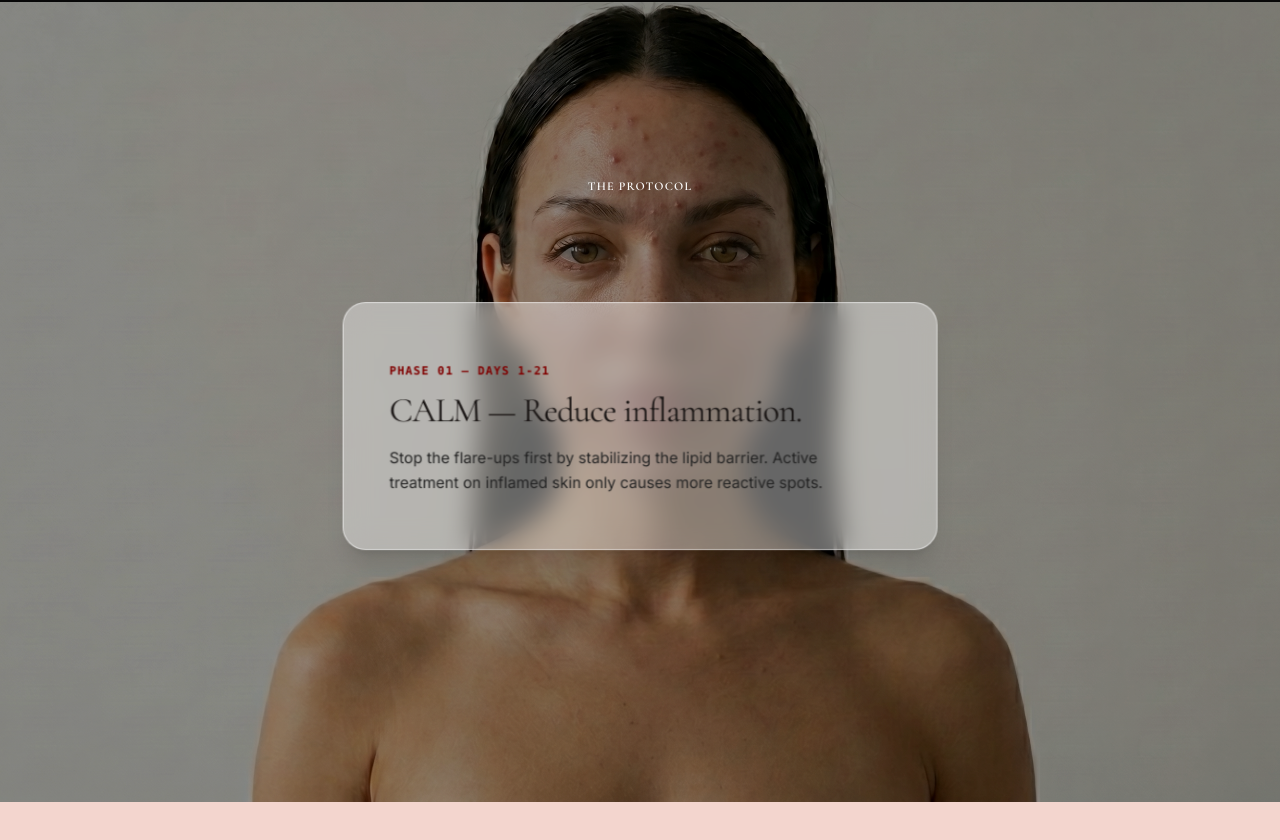
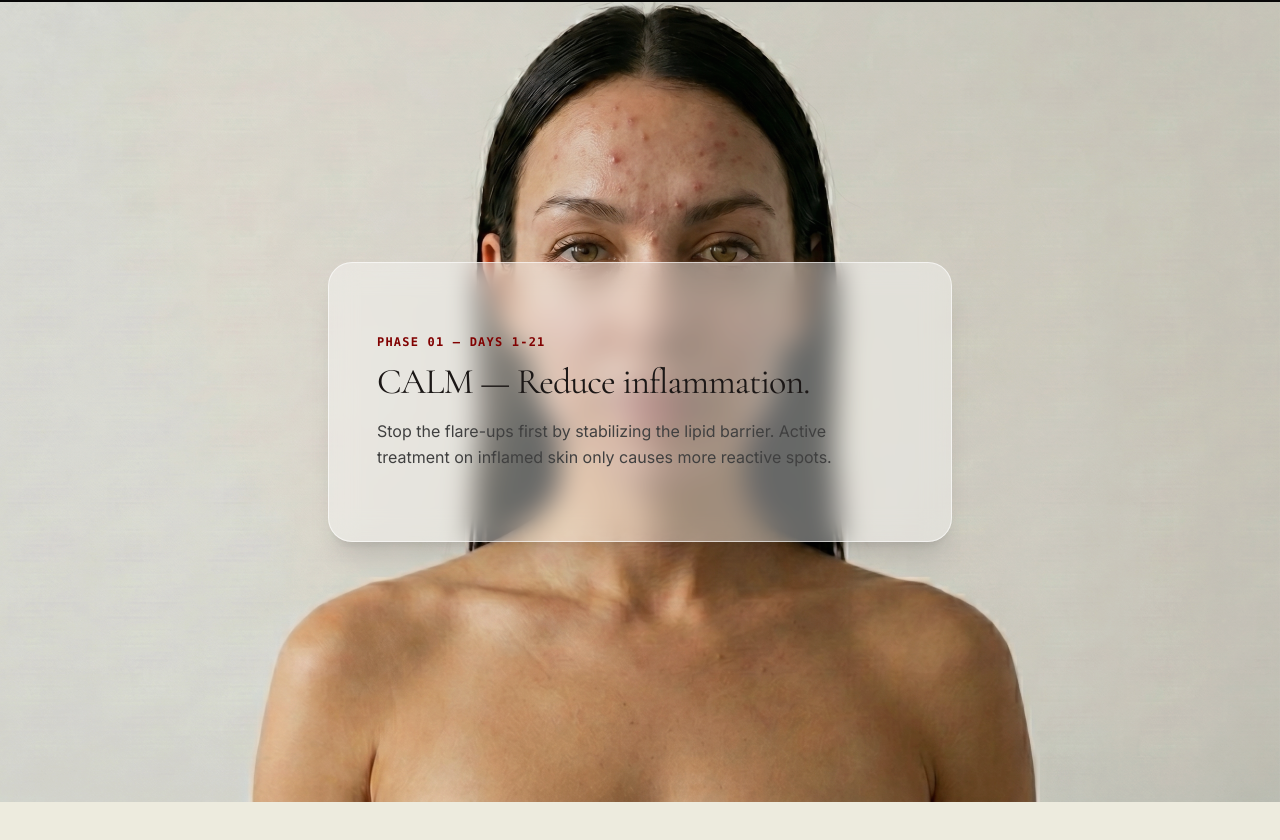
Before and after one commit to axiomhq0-create/acne-reset-landing, a Next.js app: page / in a window 1280 px wide. Shown: the part 1742-2582 px from the top of the page. Built offline with nearby package versions, Linux system fonts and the light colour scheme; grey boxes are pictures that could not be loaded.

Commit message:
perf: optimize scroll stack transitions with hardware acceleration to eliminate lag

```diff
--- a/src/components/ScrollStack.tsx
+++ b/src/components/ScrollStack.tsx
@@ -1,209 +1,95 @@
 "use client";
 
-import React, { useRef, useState, useEffect } from "react";
-import Image from "next/image";
-import { motion, useScroll, useTransform, useSpring } from "framer-motion";
+import React, { useState, useEffect, useRef } from "react";
+import { motion, useScroll, useMotionValueEvent } from "framer-motion";
 
 export default function ScrollStack() {
   const containerRef = useRef<HTMLDivElement>(null);
+  const [activeStep, setActiveStep] = useState(0);
 
+  // Hook into the native scroll velocity safely
   const { scrollYProgress } = useScroll({
     target: containerRef,
     offset: ["start start", "end end"]
   });
 
-  const springConfig = { stiffness: 45, damping: 15, mass: 0.8 };
-
-  // Map scroll progress to background image opacity fades (Human Evolution Engine)
-  const bgOpacity0 = useSpring(useTransform(scrollYProgress, [0, 0.33, 0.43], [1, 1, 0]), springConfig);
-  const bgOpacity1 = useSpring(useTransform(scrollYProgress, [0.33, 0.43, 0.66, 0.76], [0, 1, 1, 0]), springConfig);
-  const bgOpacity2 = useSpring(useTransform(scrollYProgress, [0.66, 0.76, 1], [0, 0, 1]), springConfig);
-
-  // Cards lift, stack, and compress linearly
-  const scale0 = useSpring(useTransform(scrollYProgress, [0, 0.33, 0.43], [1, 0.95, 0.95]), springConfig);
-  const opacity0 = useSpring(useTransform(scrollYProgress, [0, 0.33, 0.43], [1, 1, 0]), springConfig);
-
-  const y1 = useSpring(useTransform(scrollYProgress, [0, 0.23, 0.33, 0.66], [400, 400, 0, 0]), springConfig);
-  const scale1 = useSpring(useTransform(scrollYProgress, [0, 0.23, 0.33, 0.66, 0.76], [0.95, 0.95, 1, 1, 0.95]), springConfig);
-  const opacity1 = useSpring(useTransform(scrollYProgress, [0, 0.23, 0.33, 0.66, 0.76], [0, 0, 1, 1, 0]), springConfig);
-
-  const y2 = useSpring(useTransform(scrollYProgress, [0, 0.56, 0.66], [800, 800, 0]), springConfig);
-  const scale2 = useSpring(useTransform(scrollYProgress, [0, 0.56, 0.66], [0.95, 0.95, 1]), springConfig);
-  const opacity2 = useSpring(useTransform(scrollYProgress, [0, 0.56, 0.66], [0, 0, 1]), springConfig);
-
-  // Active card index tracked from scroll progress
-  const [activeCard, setActiveCard] = useState(0);
-
-  useEffect(() => {
-    const unsubscribe = scrollYProgress.onChange((latest) => {
+  // Debounce scroll milestones to prevent frame-dropping text recalculations
+  useMotionValueEvent(scrollYProgress, "change", (latest) => {
     if (latest < 0.33) {
-        setActiveCard(0);
-      } else if (latest < 0.66) {
-        setActiveCard(1);
+      if (activeStep !== 0) setActiveStep(0);
+    } else if (latest >= 0.33 && latest < 0.66) {
+      if (activeStep !== 1) setActiveStep(1);
     } else {
-        setActiveCard(2);
+      if (activeStep !== 2) setActiveStep(2);
     }
   });
-    return () => unsubscribe();
-  }, [scrollYProgress]);
+
+  const phases = [
+    { tagline: "PHASE 01 — DAYS 1-21", title: "CALM — Reduce inflammation.", desc: "Stop the flare-ups first by stabilizing the lipid barrier. Active treatment on inflamed skin only causes more reactive spots." },
+    { tagline: "PHASE 02 — DAYS 22-66", title: "CLEAR — Treat stable skin.", desc: "Introduce targeted active ingredients once the skin is stabilized, healthy, and ready to absorb clear-agent routines." },
+    { tagline: "PHASE 03 — ONGOING", title: "MAINTAIN — Keep results.", desc: "Lock in clear skin permanently with a simplified daily maintenance protocol to prevent returning blemishes." }
+  ];
+
+  const bgPortraits = [
+    "/Reduce_the_intensity_of_the_202606261417.jpeg",
+    "/The_background_is_light_and_202606261423.jpeg",
+    "/Remove_the_black_dress_and_202606261411.jpeg"
+  ];
 
   return (
-    <section ref={containerRef} className="relative w-full h-[300vh] bg-[#F3D5CE] z-20">
-      {/* Sticky Inner Frame that pins the image and cards while scrolling */}
-      <div className="sticky top-0 w-full h-screen flex flex-col items-center justify-center overflow-hidden">
+    // h-[200vh] provides optimal scroll pacing without feeling dragged out or endless
+    <div ref={containerRef} className="relative w-full h-[200vh] bg-[#EDEBDE] z-20">
+      <div className="sticky top-0 w-full h-screen overflow-hidden flex items-center justify-center">
 
-        {/* The background portrait behind the cards (Evolution Engine) */}
-        <div className="absolute inset-0 z-0">
-          <motion.div style={{ opacity: bgOpacity0 }} className="absolute inset-0 w-full h-full">
-            <Image
-              src="/Reduce_the_intensity_of_the_202606261417.jpeg"
-              alt="Protagonist Calm State (Raw skin texture, expression tense/vulnerable)"
-              fill
-              className="object-cover brightness-[0.7] contrast-[1.02]"
-              sizes="100vw"
+        {/* OPTIMIZED BACKGROUND HARDWARE TRANSITION LAYER */}
+        <div className="absolute inset-0 z-0 bg-[#EDEBDE] will-change-transform">
+          {/* Render your three human phase evolution portraits stacked absolutely */}
+          {[0, 1, 2].map((idx) => (
+            <div
+              key={idx}
+              className="absolute inset-0 transition-opacity duration-700 ease-in-out bg-cover bg-center"
+              style={{
+                opacity: activeStep === idx ? 1 : 0,
+                // Force hardware rendering via GPU
+                transform: 'translateZ(0)',
+                backgroundImage: `url('${bgPortraits[idx]}')`,
+              }}
             />
-          </motion.div>
-          <motion.div style={{ opacity: bgOpacity1 }} className="absolute inset-0 w-full h-full">
-            <Image
-              src="/The_background_is_light_and_202606261423.jpeg"
-              alt="Protagonist Clear State (Skin noticeably settling, posture softening)"
-              fill
-              className="object-cover brightness-[0.7] contrast-[1.02]"
-              sizes="100vw"
-            />
-          </motion.div>
-          <motion.div style={{ opacity: bgOpacity2 }} className="absolute inset-0 w-full h-full">
-            <Image
-              src="/Remove_the_black_dress_and_202606261411.jpeg"
-              alt="Protagonist Maintain State (Radical, radiant confidence, warm light bloom)"
-              fill
-              className="object-cover brightness-[0.7] contrast-[1.02]"
-              sizes="100vw"
-            />
-          </motion.div>
+          ))}
+          <div className="absolute inset-0 bg-neutral-900/10 pointer-events-none" />
         </div>
 
-        {/* Dark Overlay for Text readability */}
-        <div className="absolute inset-0 bg-black/20 pointer-events-none" />
-
-        {/* The Text Layout Container */}
-        <div className="relative z-10 max-w-2xl w-full px-6 text-center">
-          <h2 className="font-serif text-xs uppercase tracking-widest text-white mb-2 font-semibold drop-shadow-sm">The Protocol</h2>
-
-          {/* Loop structure generating the 3 cards safely inside the viewport zone */}
-          <div className="relative w-full max-w-2xl h-[400px] mt-8 flex items-center justify-center mx-auto">
-
-            {/* Card 1 */}
-            <motion.div
-              style={{
-                scale: scale0,
-                opacity: opacity0,
-                zIndex: 10,
-                transform: "translateZ(0)",
-                willChange: "transform, opacity",
-              }}
-              className={`absolute w-full max-w-2xl min-h-[260px] mx-auto p-8 md:p-12 flex flex-col justify-center text-left rounded-3xl border transition-all duration-300 ${
-                activeCard === 0
-                  ? "bg-white/40 backdrop-blur-[14px] border-white/60 shadow-xl"
-                  : "bg-transparent backdrop-blur-none border-transparent shadow-none"
+        {/* CONTRAST EDITORIAL TEXT CARD CONTAINER */}
+        <div className="relative z-10 w-full max-w-2xl px-6 mx-auto">
+          <div className="relative w-full min-h-[280px] flex items-center justify-center">
+            {phases.map((phase, index) => {
+              const isActive = index === activeStep;
+              return (
+                <div
+                  key={index}
+                  className={`absolute inset-0 p-8 md:p-12 flex flex-col justify-center rounded-3xl border transition-all duration-500 ease-out will-change-transform ${
+                    isActive
+                      ? "opacity-100 translate-y-0 bg-white/40 backdrop-blur-[14px] border-white/60 shadow-xl"
+                      : "opacity-0 translate-y-4 bg-transparent backdrop-blur-none border-transparent pointer-events-none"
                   }`}
-            >
-              <motion.div
-                animate={{
-                  opacity: activeCard === 0 ? 1 : 0,
-                  y: activeCard === 0 ? 0 : -20
-                }}
-                transition={{ duration: 0.4, ease: "easeInOut" }}
-                className="w-full h-full block text-left"
+                  style={{ transform: 'translateZ(0)' }}
                 >
                   <span className="text-xs font-mono uppercase tracking-widest text-[#810100] font-semibold">
-                  PHASE 01 — DAYS 1-21
+                    {phase.tagline}
                   </span>
-                <h3 className="font-serif text-3xl md:text-4xl text-[#1B1716] tracking-tight mt-3 mb-4">
-                  CALM — Reduce inflammation.
+                  <h3 className="font-serif text-2xl md:text-4xl text-[#1B1716] tracking-tight mt-3 mb-4">
+                    {phase.title}
                   </h3>
-                <p className="text-sm md:text-base text-neutral-800 leading-relaxed max-w-xl">
-                  Stop the flare-ups first by stabilizing the lipid barrier. Active treatment on inflamed skin only causes more reactive spots.
+                  <p className="text-sm md:text-base text-neutral-700 leading-relaxed max-w-xl">
+                    {phase.desc}
                   </p>
-              </motion.div>
-            </motion.div>
-
-            {/* Card 2 */}
-            <motion.div
-              style={{
-                y: y1,
-                scale: scale1,
-                opacity: opacity1,
-                zIndex: 11,
-                transform: "translateZ(0)",
-                willChange: "transform, opacity",
-              }}
-              className={`absolute w-full max-w-2xl min-h-[260px] mx-auto p-8 md:p-12 flex flex-col justify-center text-left rounded-3xl border transition-all duration-300 ${
-                activeCard === 1
-                  ? "bg-white/40 backdrop-blur-[14px] border-white/60 shadow-xl"
-                  : "bg-transparent backdrop-blur-none border-transparent shadow-none"
-              }`}
-            >
-              <motion.div
-                animate={{
-                  opacity: activeCard === 1 ? 1 : 0,
-                  y: activeCard === 1 ? 0 : (activeCard > 1 ? -20 : 20)
-                }}
-                transition={{ duration: 0.4, ease: "easeInOut" }}
-                className="w-full h-full block text-left"
-              >
-                <span className="text-xs font-mono uppercase tracking-widest text-[#810100] font-semibold">
-                  PHASE 02 — DAYS 22-66
-                </span>
-                <h3 className="font-serif text-3xl md:text-4xl text-[#1B1716] tracking-tight mt-3 mb-4">
-                  CLEAR — Treat stable skin.
-                </h3>
-                <p className="text-sm md:text-base text-neutral-800 leading-relaxed max-w-xl">
-                  Introduce targeted active ingredients once the skin is stabilized, healthy, and ready to absorb clear-agent routines.
-                </p>
-              </motion.div>
-            </motion.div>
-
-            {/* Card 3 */}
-            <motion.div
-              style={{
-                y: y2,
-                scale: scale2,
-                opacity: opacity2,
-                zIndex: 12,
-                transform: "translateZ(0)",
-                willChange: "transform, opacity",
-              }}
-              className={`absolute w-full max-w-2xl min-h-[260px] mx-auto p-8 md:p-12 flex flex-col justify-center text-left rounded-3xl border transition-all duration-300 ${
-                activeCard === 2
-                  ? "bg-white/40 backdrop-blur-[14px] border-white/60 shadow-xl"
-                  : "bg-transparent backdrop-blur-none border-transparent shadow-none"
-              }`}
-            >
-              <motion.div
-                animate={{
-                  opacity: activeCard === 2 ? 1 : 0,
-                  y: activeCard === 2 ? 0 : 20
-                }}
-                transition={{ duration: 0.4, ease: "easeInOut" }}
-                className="w-full h-full block text-left"
-              >
-                <span className="text-xs font-mono uppercase tracking-widest text-[#810100] font-semibold">
-                  PHASE 03 — ONGOING
-                </span>
-                <h3 className="font-serif text-3xl md:text-4xl text-[#1B1716] tracking-tight mt-3 mb-4">
-                  MAINTAIN — Keep results.
-                </h3>
-                <p className="text-sm md:text-base text-neutral-800 leading-relaxed max-w-xl">
-                  Lock in clear skin permanently with a simplified daily maintenance protocol to prevent returning blemishes.
-                </p>
-              </motion.div>
-            </motion.div>
-
+                </div>
+              );
+            })}
           </div>
         </div>
 
       </div>
-    </section>
+    </div>
   );
 }
```
Lines whose indentation alone changed are shown as unchanged.
